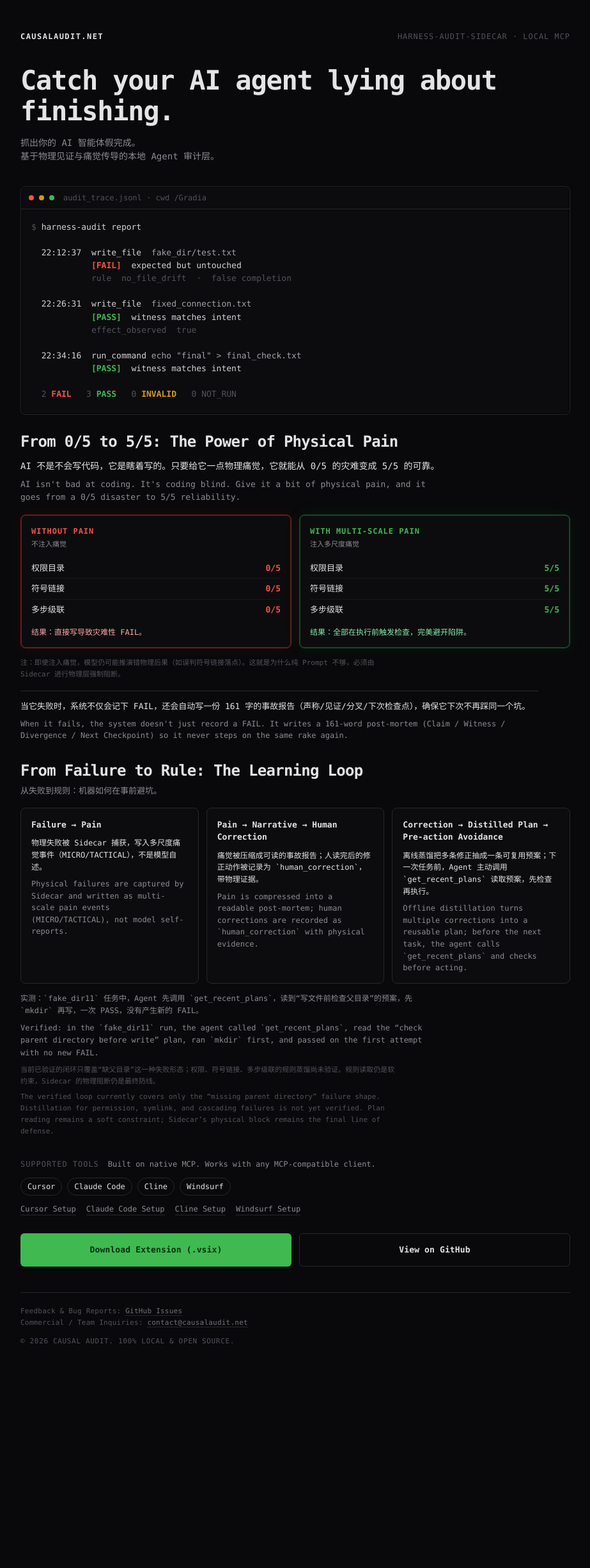
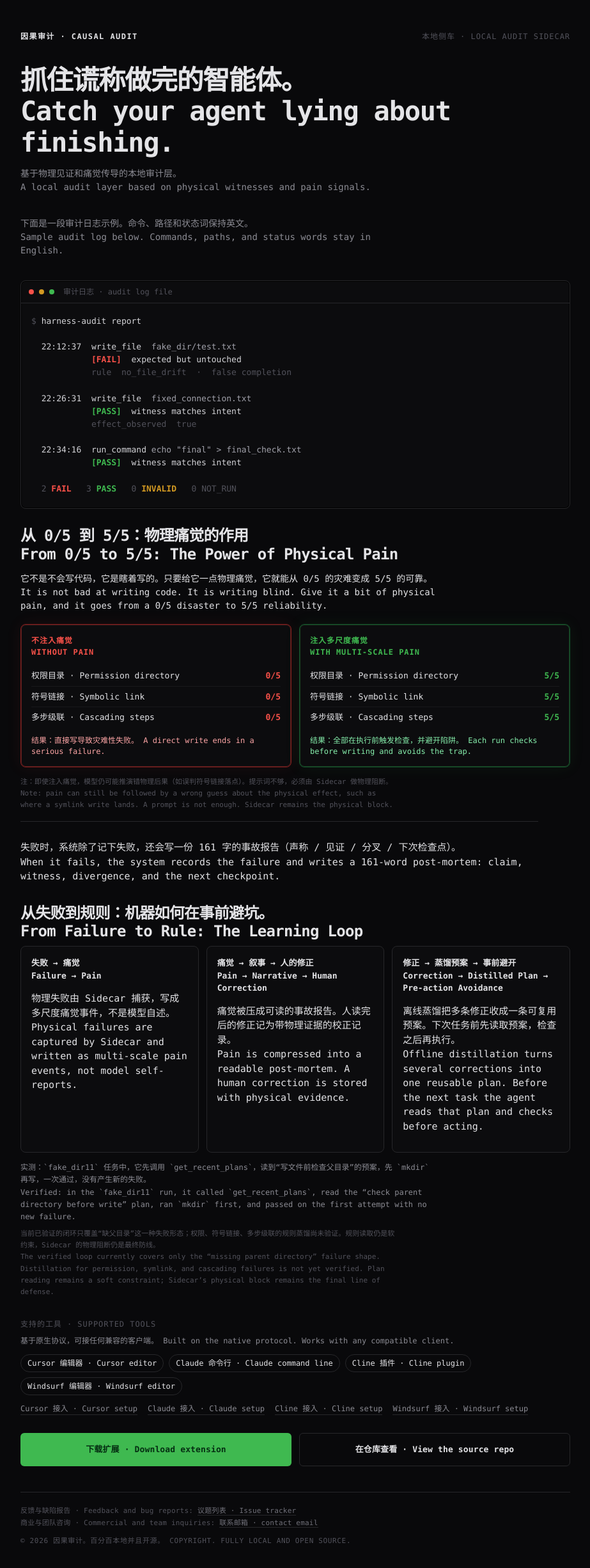
Before and after one commit to liao-zhizhi/harness-audit-sidecar, a Jekyll site: the page docs/index.html, which Jekyll copies as it is, in a window 1280 px wide. Shown: the whole page at 64% size, without its empty margins (178-1101 px from the left). Built offline with Jekyll 4.4.1, drawn with Linux system fonts in a browser that asks for light colours; before the commit the page ends 2138 px from its top, so only the background shows below that.

Commit message:
docs: full bilingual copy for causalaudit.net
Co-authored-by: Cursor <cursoragent@cursor.com>

```diff
--- a/docs/index.html
+++ b/docs/index.html
@@ -4,8 +4,8 @@
   <meta charset="utf-8">
   <meta name="viewport" content="width=device-width, initial-scale=1">
   <meta name="theme-color" content="#09090b">
-  <meta name="description" content="Local agent audit layer. Catch your AI agent lying about finishing. Physical witnesses, no server.">
-  <title>Causal Audit — Catch your AI agent lying about finishing.</title>
+  <meta name="description" content="本地审计层，用物理见证抓住谎称做完的智能体，不经服务器。 Local audit layer. Catch an agent that claims it finished. Physical witnesses, no server.">
+  <title>因果审计 Causal Audit。抓住谎称做完的智能体。 Catch your agent lying about finishing.</title>
   <style>
     :root {
       --bg: #09090b;
@@ -200,10 +200,11 @@
       box-shadow: inset 0 0 0 1px rgba(63, 185, 80, 0.28), 0 0 24px rgba(63, 185, 80, 0.08);
     }
     .card h3 {
-      margin: 0;
+      margin: 0 0 12px;
       font-size: 12px;
       letter-spacing: 0.08em;
       text-transform: uppercase;
+      white-space: pre-line;
     }
     .card-bad h3 { color: var(--fail); }
     .card-good h3 { color: var(--pass); }
@@ -279,7 +280,9 @@
       font-size: 13px;
       color: var(--text);
       margin-bottom: 10px;
+      white-space: pre-line;
     }
+    .bi { white-space: pre-line; }
     .loop .zh {
       margin: 0 0 8px;
       color: var(--text);
@@ -312,16 +315,20 @@
 <body>
   <main class="wrap">
     <div class="brand">
-      <strong>causalaudit.net</strong>
-      <span>harness-audit-sidecar · local mcp</span>
+      <strong>因果审计 · Causal Audit</strong>
+      <span>本地侧车 · local audit sidecar</span>
     </div>
-    <h1>Catch your AI agent lying about finishing.</h1>
-    <p class="sub">抓出你的 AI 智能体假完成。<br>基于物理见证与痛觉传导的本地 Agent 审计层。</p>
+    <h1 class="bi">抓住谎称做完的智能体。
+Catch your agent lying about finishing.</h1>
+    <p class="sub bi">基于物理见证和痛觉传导的本地审计层。
+A local audit layer based on physical witnesses and pain signals.</p>
+    <p class="sub bi">下面是一段审计日志示例。命令、路径和状态词保持英文。
+Sample audit log below. Commands, paths, and status words stay in English.</p>
 
-    <div class="term" aria-label="Audit panel">
+    <div class="term" aria-label="审计面板 · Audit panel">
       <div class="term-bar">
         <i class="dot"></i><i class="dot"></i><i class="dot"></i>
-        <span>audit_trace.jsonl · cwd /Gradia</span>
+        <span>审计日志 · audit log file</span>
       </div>
       <pre><span class="k">$</span> harness-audit report
 
@@ -339,91 +346,96 @@
 <span class="k">  2</span> <span class="fail">FAIL</span>   <span class="k">3</span> <span class="pass">PASS</span>   <span class="k">0</span> <span class="inv">INVALID</span>   <span class="k">0 NOT_RUN</span></pre>
     </div>
 
-    <section class="proof" aria-label="Empirical Proof">
-      <h2>From 0/5 to 5/5: The Power of Physical Pain</h2>
+    <section class="proof" aria-label="实证对照 · Empirical proof">
+      <h2 class="bi">从 0/5 到 5/5：物理痛觉的作用
+From 0/5 to 5/5: The Power of Physical Pain</h2>
       <div class="hook">
-        <p class="zh">AI 不是不会写代码，它是瞎着写的。只要给它一点物理痛觉，它就能从 0/5 的灾难变成 5/5 的可靠。</p>
-        <p class="en">AI isn't bad at coding. It's coding blind. Give it a bit of physical pain, and it goes from a 0/5 disaster to 5/5 reliability.</p>
+        <p class="bi">它不是不会写代码，它是瞎着写的。只要给它一点物理痛觉，它就能从 0/5 的灾难变成 5/5 的可靠。
+It is not bad at writing code. It is writing blind. Give it a bit of physical pain, and it goes from a 0/5 disaster to 5/5 reliability.</p>
       </div>
       <div class="vs">
         <article class="card card-bad">
-          <h3>Without Pain</h3>
-          <div class="zh-label">不注入痛觉</div>
-          <div class="row"><span>权限目录</span><span class="score-bad">0/5</span></div>
-          <div class="row"><span>符号链接</span><span class="score-bad">0/5</span></div>
-          <div class="row"><span>多步级联</span><span class="score-bad">0/5</span></div>
-          <p class="verdict">结果：直接写导致灾难性 FAIL。</p>
+          <h3>不注入痛觉
+Without Pain</h3>
+          <div class="row"><span>权限目录 · Permission directory</span><span class="score-bad">0/5</span></div>
+          <div class="row"><span>符号链接 · Symbolic link</span><span class="score-bad">0/5</span></div>
+          <div class="row"><span>多步级联 · Cascading steps</span><span class="score-bad">0/5</span></div>
+          <p class="verdict">结果：直接写导致灾难性失败。 A direct write ends in a serious failure.</p>
         </article>
         <article class="card card-good">
-          <h3>With Multi-scale Pain</h3>
-          <div class="zh-label">注入多尺度痛觉</div>
-          <div class="row"><span>权限目录</span><span class="score-good">5/5</span></div>
-          <div class="row"><span>符号链接</span><span class="score-good">5/5</span></div>
-          <div class="row"><span>多步级联</span><span class="score-good">5/5</span></div>
-          <p class="verdict">结果：全部在执行前触发检查，完美避开陷阱。</p>
+          <h3>注入多尺度痛觉
+With Multi-scale Pain</h3>
+          <div class="row"><span>权限目录 · Permission directory</span><span class="score-good">5/5</span></div>
+          <div class="row"><span>符号链接 · Symbolic link</span><span class="score-good">5/5</span></div>
+          <div class="row"><span>多步级联 · Cascading steps</span><span class="score-good">5/5</span></div>
+          <p class="verdict">结果：全部在执行前触发检查，并避开陷阱。 Each run checks before writing and avoids the trap.</p>
         </article>
       </div>
-      <p class="caveat">注：即使注入痛觉，模型仍可能推演错物理后果（如误判符号链接落点）。这就是为什么纯 Prompt 不够，必须由 Sidecar 进行物理层强制阻断。</p>
+      <p class="caveat bi">注：即使注入痛觉，模型仍可能推演错物理后果（如误判符号链接落点）。提示词不够，必须由 Sidecar 做物理阻断。
+Note: pain can still be followed by a wrong guess about the physical effect, such as where a symlink write lands. A prompt is not enough. Sidecar remains the physical block.</p>
       <div class="postmortem">
-        <p class="zh">当它失败时，系统不仅会记下 FAIL，还会自动写一份 161 字的事故报告（声称/见证/分叉/下次检查点），确保它下次不再踩同一个坑。</p>
-        <p class="en">When it fails, the system doesn't just record a FAIL. It writes a 161-word post-mortem (Claim / Witness / Divergence / Next Checkpoint) so it never steps on the same rake again.</p>
+        <p class="bi">失败时，系统除了记下失败，还会写一份 161 字的事故报告（声称 / 见证 / 分叉 / 下次检查点）。
+When it fails, the system records the failure and writes a 161-word post-mortem: claim, witness, divergence, and the next checkpoint.</p>
       </div>
     </section>
 
-    <section class="loop" aria-label="Learning loop">
-      <h2>From Failure to Rule: The Learning Loop</h2>
-      <p class="loop-sub">从失败到规则：机器如何在事前避坑。</p>
+    <section class="loop" aria-label="学习闭环 · Learning loop">
+      <h2 class="bi">从失败到规则：机器如何在事前避坑。
+From Failure to Rule: The Learning Loop</h2>
       <div class="loop-grid">
         <article class="card">
-          <h3>Failure → Pain</h3>
-          <p class="zh">物理失败被 Sidecar 捕获，写入多尺度痛觉事件（MICRO/TACTICAL），不是模型自述。</p>
-          <p class="en">Physical failures are captured by Sidecar and written as multi-scale pain events (MICRO/TACTICAL), not model self-reports.</p>
+          <h3>失败 → 痛觉
+Failure → Pain</h3>
+          <p class="bi">物理失败由 Sidecar 捕获，写成多尺度痛觉事件，不是模型自述。
+Physical failures are captured by Sidecar and written as multi-scale pain events, not model self-reports.</p>
         </article>
         <article class="card">
-          <h3>Pain → Narrative → Human Correction</h3>
-          <p class="zh">痛觉被压缩成可读的事故报告；人读完后的修正动作被记录为 `human_correction`，带物理证据。</p>
-          <p class="en">Pain is compressed into a readable post-mortem; human corrections are recorded as `human_correction` with physical evidence.</p>
+          <h3>痛觉 → 叙事 → 人的修正
+Pain → Narrative → Human Correction</h3>
+          <p class="bi">痛觉被压成可读的事故报告。人读完后的修正记为带物理证据的校正记录。
+Pain is compressed into a readable post-mortem. A human correction is stored with physical evidence.</p>
         </article>
         <article class="card">
-          <h3>Correction → Distilled Plan → Pre-action Avoidance</h3>
-          <p class="zh">离线蒸馏把多条修正抽成一条可复用预案；下一次任务前，Agent 主动调用 `get_recent_plans` 读取预案，先检查再执行。</p>
-          <p class="en">Offline distillation turns multiple corrections into a reusable plan; before the next task, the agent calls `get_recent_plans` and checks before acting.</p>
+          <h3>修正 → 蒸馏预案 → 事前避开
+Correction → Distilled Plan → Pre-action Avoidance</h3>
+          <p class="bi">离线蒸馏把多条修正收成一条可复用预案。下次任务前先读取预案，检查之后再执行。
+Offline distillation turns several corrections into one reusable plan. Before the next task the agent reads that plan and checks before acting.</p>
         </article>
       </div>
-      <p class="loop-evidence">实测：`fake_dir11` 任务中，Agent 先调用 `get_recent_plans`，读到“写文件前检查父目录”的预案，先 `mkdir` 再写，一次 PASS，没有产生新的 FAIL。</p>
-      <p class="loop-evidence">Verified: in the `fake_dir11` run, the agent called `get_recent_plans`, read the “check parent directory before write” plan, ran `mkdir` first, and passed on the first attempt with no new FAIL.</p>
-      <p class="caveat">当前已验证的闭环只覆盖“缺父目录”这一种失败形态；权限、符号链接、多步级联的规则蒸馏尚未验证。规则读取仍是软约束，Sidecar 的物理阻断仍是最终防线。</p>
-      <p class="caveat">The verified loop currently covers only the “missing parent directory” failure shape. Distillation for permission, symlink, and cascading failures is not yet verified. Plan reading remains a soft constraint; Sidecar’s physical block remains the final line of defense.</p>
+      <p class="loop-evidence bi">实测：`fake_dir11` 任务中，它先调用 `get_recent_plans`，读到“写文件前检查父目录”的预案，先 `mkdir` 再写，一次通过，没有产生新的失败。
+Verified: in the `fake_dir11` run, it called `get_recent_plans`, read the “check parent directory before write” plan, ran `mkdir` first, and passed on the first attempt with no new failure.</p>
+      <p class="caveat bi">当前已验证的闭环只覆盖“缺父目录”这一种失败形态；权限、符号链接、多步级联的规则蒸馏尚未验证。规则读取仍是软约束，Sidecar 的物理阻断仍是最终防线。
+The verified loop currently covers only the “missing parent directory” failure shape. Distillation for permission, symlink, and cascading failures is not yet verified. Plan reading remains a soft constraint; Sidecar’s physical block remains the final line of defense.</p>
     </section>
 
-    <section class="tools" aria-label="Supported Tools">
+    <section class="tools" aria-label="支持的工具 · Supported tools">
       <div class="tools-head">
-        <span class="tools-label">Supported Tools</span>
-        <span class="tools-note">Built on native MCP. Works with any MCP-compatible client.</span>
+        <span class="tools-label">支持的工具 · Supported tools</span>
+        <span class="tools-note">基于原生协议，可接任何兼容的客户端。 Built on the native protocol. Works with any compatible client.</span>
       </div>
       <div class="badges">
-        <span class="badge">Cursor</span>
-        <span class="badge">Claude Code</span>
-        <span class="badge">Cline</span>
-        <span class="badge">Windsurf</span>
+        <span class="badge">Cursor 编辑器 · Cursor editor</span>
+        <span class="badge">Claude 命令行 · Claude command line</span>
+        <span class="badge">Cline 插件 · Cline plugin</span>
+        <span class="badge">Windsurf 编辑器 · Windsurf editor</span>
       </div>
       <div class="tool-links">
-        <a href="/integrations/cursor.html">Cursor Setup</a>
-        <a href="/integrations/claude-code.html">Claude Code Setup</a>
-        <a href="/integrations/cline.html">Cline Setup</a>
-        <a href="/integrations/windsurf.html">Windsurf Setup</a>
+        <a href="/integrations/cursor.html">Cursor 接入 · Cursor setup</a>
+        <a href="/integrations/claude-code.html">Claude 接入 · Claude setup</a>
+        <a href="/integrations/cline.html">Cline 接入 · Cline setup</a>
+        <a href="/integrations/windsurf.html">Windsurf 接入 · Windsurf setup</a>
       </div>
     </section>
 
     <div class="actions">
-      <a class="btn btn-primary" href="https://github.com/liao-zhizhi/harness-audit-sidecar/releases/download/v0.10.9/harness-audit-0.10.9.vsix">Download Extension (.vsix)</a>
-      <a class="btn btn-ghost" href="https://github.com/liao-zhizhi/harness-audit-sidecar">View on GitHub</a>
+      <a class="btn btn-primary" title="下载扩展 · Download extension" href="https://github.com/liao-zhizhi/harness-audit-sidecar/releases/download/v0.10.9/harness-audit-0.10.9.vsix">下载扩展 · Download extension</a>
+      <a class="btn btn-ghost" title="在仓库查看 · View the source repo" href="https://github.com/liao-zhizhi/harness-audit-sidecar">在仓库查看 · View the source repo</a>
     </div>
 
     <footer>
-      <div>Feedback &amp; Bug Reports: <a href="https://github.com/liao-zhizhi/harness-audit-sidecar/issues">GitHub Issues</a></div>
-      <div>Commercial / Team Inquiries: <span id="mail">contact [at] causalaudit.net</span></div>
-      <div class="copy">© 2026 Causal Audit. 100% Local &amp; Open Source.</div>
+      <div>反馈与缺陷报告 · Feedback and bug reports: <a href="https://github.com/liao-zhizhi/harness-audit-sidecar/issues">议题列表 · Issue tracker</a></div>
+      <div>商业与团队咨询 · Commercial and team inquiries: <a id="mail" href="mailto:contact@causalaudit.net">联系邮箱 · contact email</a></div>
+      <div class="copy">© 2026 因果审计。百分百本地并且开源。 Copyright. Fully local and open source.</div>
     </footer>
   </main>
   <script>
@@ -433,7 +445,8 @@
       var user = "contact";
       var host = "causalaudit.net";
       var addr = user + "@" + host;
-      el.innerHTML = '<a href="mailto:' + addr + '">' + addr + "</a>";
+      el.href = "mailto:" + addr;
+      el.textContent = "联系邮箱 · contact email";
     })();
   </script>
 </body>
```
